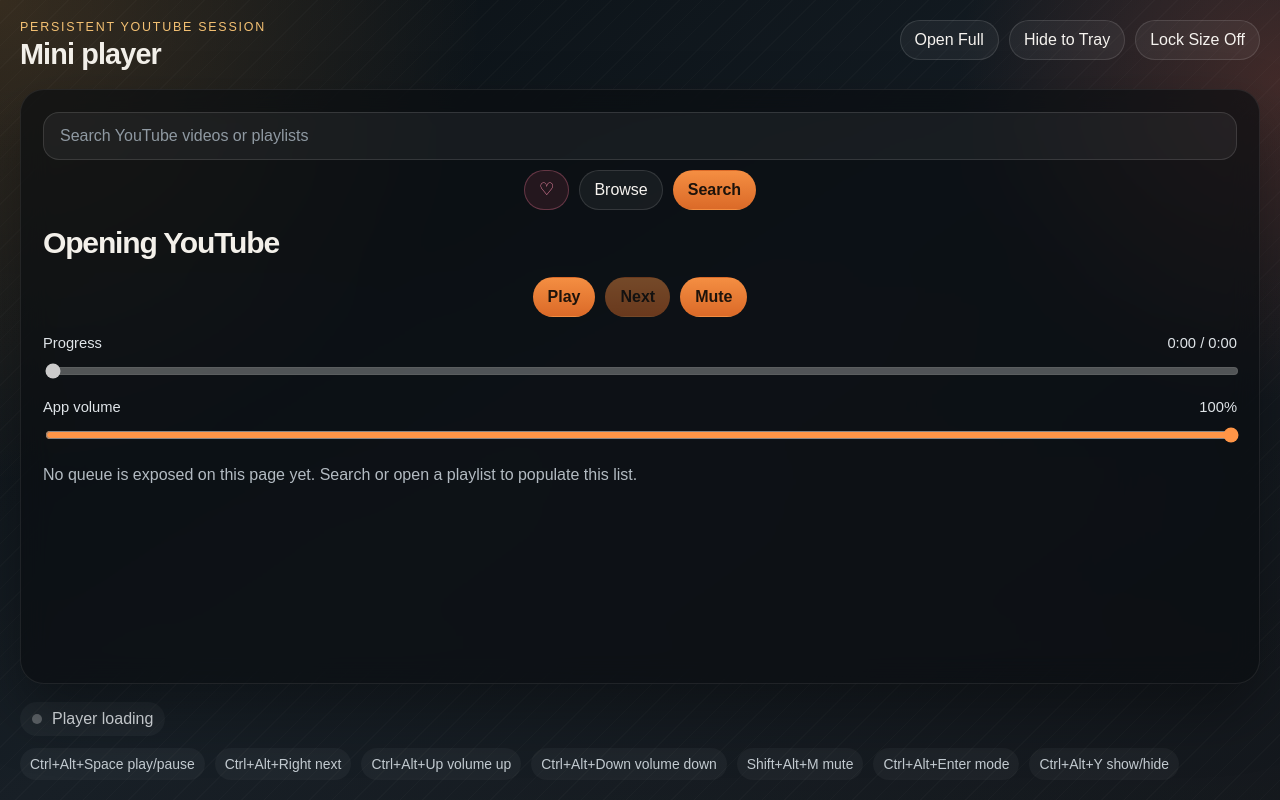
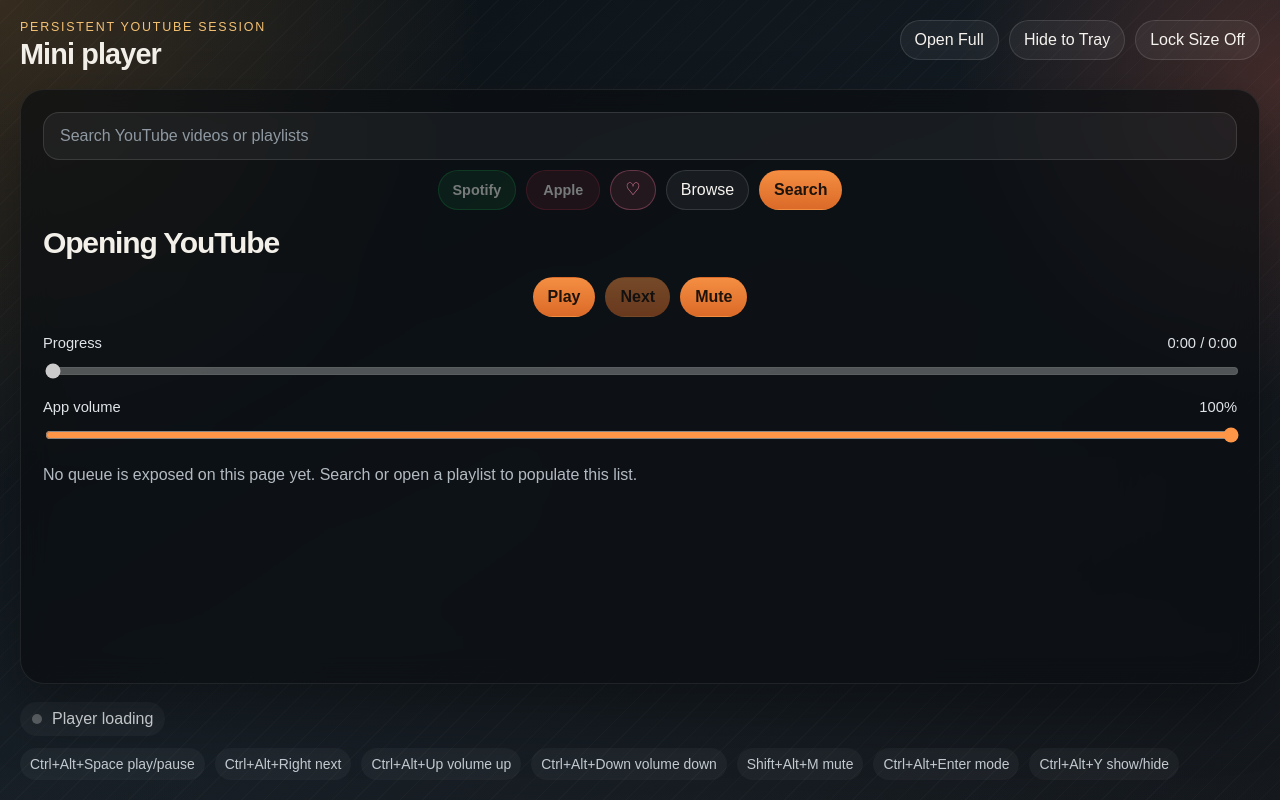
Before and after one commit to zoidypuh/youtube-windows-client, a React (Vite) app: page / in a window 1280 px wide. Built offline with nearby package versions, Linux system fonts and the light colour scheme.

Commit message:
Add music service search buttons

```diff
--- a/src/App.tsx
+++ b/src/App.tsx
@@ -14,6 +14,31 @@ function formatSeconds(seconds: number) {
   const minutes = Math.floor(seconds / 60);
   const remainder = seconds % 60;
   return `${minutes}:${remainder.toString().padStart(2, "0")}`;
+}
+
+function createMusicSearchQuery(playerState: PlayerState) {
+  const title = playerState.title.trim();
+  const artist = playerState.artist.trim();
+
+  if (!title || title === DEFAULT_PLAYER_STATE.title || title === "YouTube") {
+    return "";
+  }
+
+  if (!artist || artist === DEFAULT_PLAYER_STATE.artist) {
+    return title;
+  }
+
+  return title.toLowerCase().includes(artist.toLowerCase()) ? title : `${artist} ${title}`;
+}
+
+function createSpotifySearchUrl(query: string) {
+  return `https://open.spotify.com/search/${encodeURIComponent(query)}`;
+}
+
+function createAppleMusicSearchUrl(query: string) {
+  const url = new URL("https://music.apple.com/us/search");
+  url.searchParams.set("term", query);
+  return url.toString();
 }
 
 export default function App() {
@@ -151,6 +176,7 @@ export default function App() {
 
   const title =
     deferredPlayerState.title.trim() || DEFAULT_PLAYER_STATE.title;
+  const musicSearchQuery = createMusicSearchQuery(deferredPlayerState);
   const upcomingItems = deferredPlayerState.upcomingItems.slice(0, 8);
   const isSizeLocked = shellState.sizeLockByMode[shellState.mode];
   const videoAspectRatio =
@@ -200,6 +226,19 @@ export default function App() {
 
   const likeCurrentVideo = () => {
     void shellApi.sendPlayerCommand("like");
+  };
+
+  const openMusicSearch = (service: "spotify" | "apple-music") => {
+    if (!musicSearchQuery) {
+      return;
+    }
+
+    const url =
+      service === "spotify"
+        ? createSpotifySearchUrl(musicSearchQuery)
+        : createAppleMusicSearchUrl(musicSearchQuery);
+
+    void shellApi.openExternalUrl(url);
   };
 
   const handleShellWheel = (event: WheelEvent<HTMLDivElement>) => {
@@ -302,6 +341,26 @@ export default function App() {
                   onChange={(event) => setSearchQuery(event.target.value)}
                 />
                 <div className="search-actions">
+                  <button
+                    className="music-link-button music-link-button--spotify"
+                    type="button"
+                    disabled={!musicSearchQuery}
+                    aria-label="Open current song in Spotify"
+                    title="Open current song in Spotify"
+                    onClick={() => openMusicSearch("spotify")}
+                  >
+                    Spotify
+                  </button>
+                  <button
+                    className="music-link-button music-link-button--apple"
+                    type="button"
+                    disabled={!musicSearchQuery}
+                    aria-label="Open current song in Apple Music"
+                    title="Open current song in Apple Music"
+                    onClick={() => openMusicSearch("apple-music")}
+                  >
+                    Apple
+                  </button>
                   <button
                     className={`heart-button${deferredPlayerState.isLiked ? " heart-button--active" : ""}`}
                     type="button"
--- a/src/styles.css
+++ b/src/styles.css
@@ -148,6 +148,7 @@ input[type="range"] {
 
 .ghost-button,
 .icon-button,
+.music-link-button,
 .heart-button {
   border-radius: 999px;
   padding: 10px 14px;
@@ -176,6 +177,23 @@ input[type="range"] {
   font-weight: 700;
 }
 
+.music-link-button {
+  min-width: 74px;
+  color: #f7fbf6;
+  font-size: 0.9rem;
+  font-weight: 800;
+}
+
+.music-link-button--spotify {
+  border-color: rgba(30, 215, 96, 0.36);
+  background: rgba(30, 215, 96, 0.16);
+}
+
+.music-link-button--apple {
+  border-color: rgba(250, 60, 91, 0.36);
+  background: rgba(250, 60, 91, 0.16);
+}
+
 .heart-button {
   display: inline-grid;
   place-items: center;
@@ -197,10 +215,12 @@ input[type="range"] {
 
 .ghost-button:hover,
 .icon-button:hover,
+.music-link-button:hover,
 .heart-button:hover {
   transform: translateY(-1px);
 }
 
+.music-link-button:disabled,
 .heart-button:disabled {
   cursor: not-allowed;
   opacity: 0.45;
```
